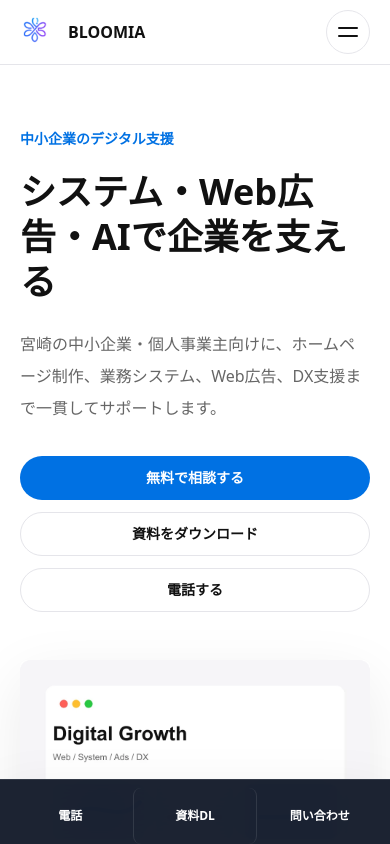
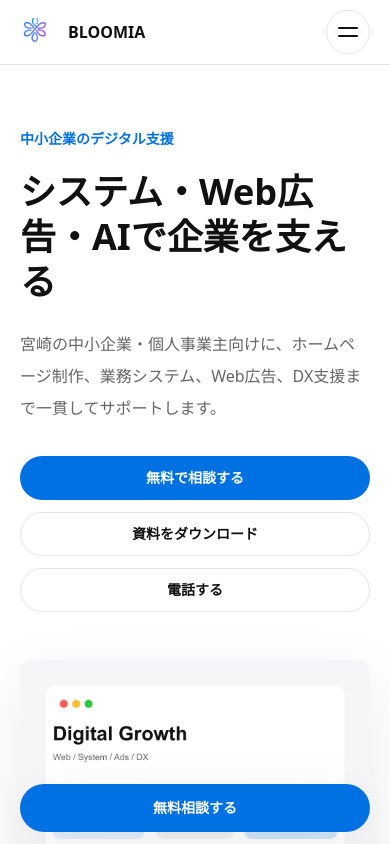
Before and after one commit to iwamitsuco/officialSite, a Next.js app: page / in a window 390 px wide. Shown: the top 844 px of the page. Built offline with nearby package versions, Linux system fonts and the light colour scheme.

Commit message:
Replace mobile bottom nav with focused CTA

```diff
--- a/components/layout/FixedMobileCTA.tsx
+++ b/components/layout/FixedMobileCTA.tsx
@@ -1,29 +1,15 @@
-import { siteConfig } from "@/lib/site-config";
-
 export function FixedMobileCTA() {
   return (
-    <nav
-      className="fixed inset-x-0 bottom-0 z-50 grid grid-cols-3 border-t border-white/10 bg-[#101827]/95 px-2 pb-[env(safe-area-inset-bottom)] pt-2 text-center text-xs font-semibold text-white shadow-soft backdrop-blur-xl md:hidden"
+    <div
+      className="fixed inset-x-0 bottom-0 z-50 px-5 pb-[calc(env(safe-area-inset-bottom)+12px)] md:hidden"
       aria-label="固定CTA"
     >
       <a
-        className="flex min-h-14 items-center justify-center rounded-lg transition hover:bg-white/10 focus-visible:bg-white/10"
-        href={siteConfig.telLink}
-      >
-        電話
-      </a>
-      <a
-        className="flex min-h-14 items-center justify-center rounded-lg border-x border-white/10 transition hover:bg-white/10 focus-visible:bg-white/10"
-        href="/download"
-      >
-        資料DL
-      </a>
-      <a
-        className="flex min-h-14 items-center justify-center rounded-lg transition hover:bg-white/10 focus-visible:bg-white/10"
+        className="mx-auto flex min-h-12 max-w-sm items-center justify-center rounded-full bg-apple-blue px-5 text-sm font-semibold text-white shadow-soft transition hover:bg-apple-hover focus-visible:bg-apple-hover"
         href="/contact"
       >
-        問い合わせ
+        無料相談する
       </a>
-    </nav>
+    </div>
   );
 }
```
